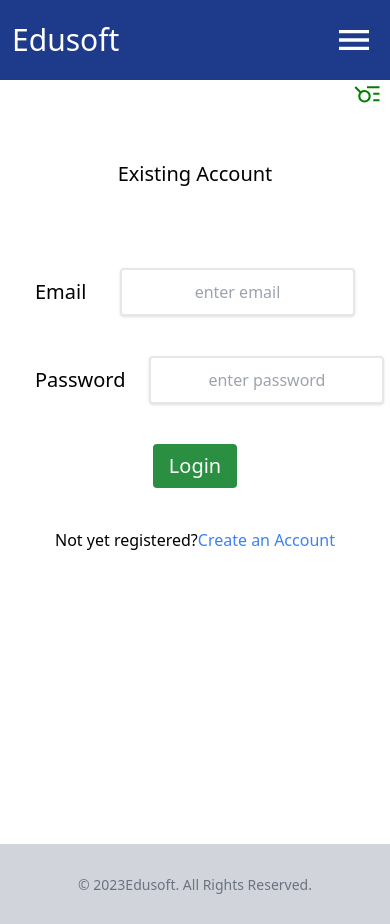
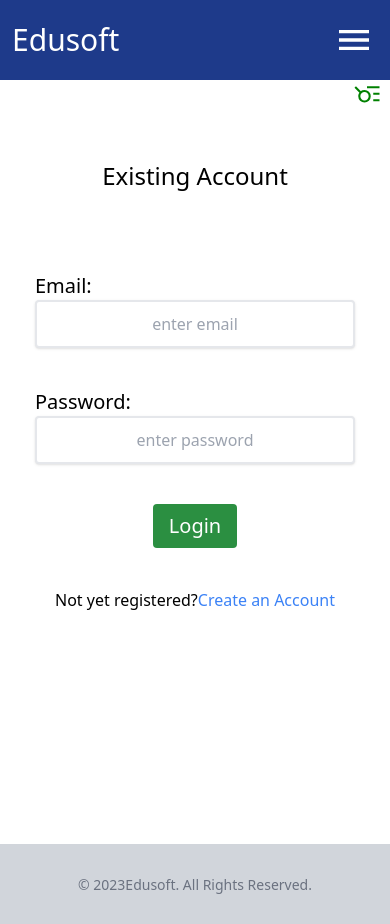
Before and after one commit to Nwaigba66/Edusoft-website---FrontEnd, a Next.js app: page /auth/login in a window 390 px wide. Built offline with nearby package versions, Linux system fonts and the light colour scheme; no server answers.

Commit message:
styles: fix consultation page for mobile responsiveness

```diff
--- /dev/null
+++ b/src/app/auth/login/login.css
@@ -0,0 +1,7 @@
+@tailwind base;
+@tailwind components;
+@tailwind utilities;
+
+.login-group{
+	@apply flex flex-col md:flex-row w-full
+}
--- a/src/app/auth/login/page.tsx
+++ b/src/app/auth/login/page.tsx
@@ -5,6 +5,7 @@ import Link from 'next/link'
 import {useAppDispatch, useAppSelector } from '@/services/hooks'
 import {login} from '@/services/auth-slice'
 import { useRouter } from 'next/navigation'
+import './login.css'
 
 const initalLoginState = {
 	email:"",
@@ -60,16 +61,16 @@ function Login() {
 					alt="login to your account" />
 			</div>
 			<div className="flex flex-col items-center justify-center w-full h-full">
-				<h2 className="text-xl my-[5rem]  ">Existing Account</h2>
+				<h2 className="text-2xl my-[5rem]">Existing Account</h2>
 				{loginState.error && <div className="text-2xl text-red-500">{loginState.error}</div>}
 				<form onSubmit={handleLogin} className="login-form flex flex-col justify-around gap-10 w-80" action="">
-					<div className="flex items-center gap-2">
-						<label className="flex-1" htmlFor="email">Email</label>
-						<input onChange={handleInput} name="email" className="flex-2 ml-4" id='email' type="text" placeholder="enter email" />
+					<div className="login-group">
+						<label className="" htmlFor="email">Email:</label>
+						<input onChange={handleInput} name="email" className="md:ml-auto md:w-[15rem]" id='email' type="text" placeholder="enter email" />
 					</div>
-					<div className="flex items-center gap-2">
-						<label className="flex-1" htmlFor="password">Password</label>
-						<input  onChange={handleInput} name="password" className="flex-2 ml-4" id='password' type="password" placeholder="enter password"/>
+					<div className="login-group">
+						<label className="" htmlFor="password">Password:</label>
+						<input  onChange={handleInput} name="password" className="md:ml-auto md:w-[15rem]" id='password' type="password" placeholder="enter password"/>
 					</div>
 
 					<div className="flex justify-center">
--- a/src/app/auth/registration/page.tsx
+++ b/src/app/auth/registration/page.tsx
@@ -158,7 +158,7 @@ function Registration() {
 					})}
 
 					<div className="flex justify-center">
-						<button className="py-2 px-4 bg-button text-white text-xl rounded">Complete Registration</button>
+						<button type="submit" className="py-2 px-4 bg-button text-white text-xl rounded">Complete Registration</button>
 					</div>
 					<div className="flex justify-center nowrap w-full mb-10">
 						Have an Account? <Link className="text-blue-500" href="/auth/login">Login to  your Account</Link>
--- /dev/null
+++ b/src/app/consultation/consultation.css
@@ -0,0 +1,12 @@
+@tailwind base;
+@tailwind components;
+@tailwind utilities;
+
+
+.consultation-form label{
+  @apply text-xl;
+}
+.consultation-form input,
+.consultation-form select{
+  @apply border-solid border-2 h-[3rem] rounded text-center shadow;
+}
--- a/src/app/consultation/page.tsx
+++ b/src/app/consultation/page.tsx
@@ -1,8 +1,7 @@
 import React from 'react'
 import { text } from 'stream/consumers'
 import Image from 'next/image'
-import { Container, Input } from 'postcss'
-import { type } from 'os'
+import './consultation.css'
 
 interface FormProps {
   name:string
@@ -42,26 +41,25 @@ const initialFormState : {
 }
 function Consultation() {
   return (
-    <div className='items-center justify-center w-full h-full bg-pink-220'>
+    <div className='flex flex-col w-full h-full'>
 
-     <div className='flex flex-col justify-center items-center mt-10'>
-        <h1  className='item-center text-xl'>{`YES WE'RE HAPPY YOU'RE HERE`}</h1>
+     <div className='flex flex-col justify-center items-center '>
+        <h1  className='mt-10 item-center text-2xl'>{`YES WE'RE HAPPY YOU'RE HERE`}</h1>
         <h1 className='text-xl font-light'>take the Action</h1>
 
         <h1>SCROLL DOWN TO BOOK</h1>
      </div>
 
-     <div className="flex flex-row mt-8 items-center ">
-        <div className="flex flex-col items-center justify-center w-full h-full">
+    <div className="flex flex-col px-10  m-10 md:mx-8 md:px-6 lg:px-30 justify-center bg-booking rounded-3xl">
+       <h1 className='text-center text-2xl my-[3rem]'>BOOK CONSULTATION</h1>
+      <form className='consultation-form flex flex-col gap-4 lg:px-20 justify-around' action="">
 
-          <form className='consultation-form flex flex-col justify-around items-center rounded-3xl bg-booking gap-7 w-[50rem]' action="">
-            <h1 className='text-2xl my-[3rem]'>BOOK CONSULTATION</h1>
         {Object.keys(initialFormState).map((key)=>{
           const {name, type, option} = initialFormState[key];
-              return <div key={key} className="flex flex-col md:flex-row items-center">
-                <label className="w-full md:w-32" htmlFor={key}>{name}:</label>
-                {!option && <input className="w-full md:w-64" id={key} type={type} placeholder={`Enter ${name}`} required/>}
-                {option && <select className="w-full md:w-64" name={key} id={key}>
+          return <div key={key} className="flex flex-col md:flex-row items-center w-full">
+            <label className="w-full " htmlFor={key}>{name}:</label>
+            {!option && <input className="w-full" id={key} type={type} placeholder={`Enter ${name}`} required/>}
+            {option && <select className="w-full" name={key} id={key}>
               {option.map(itm=><option key={itm} value={itm}>{itm}</option>)}
               </select>}
           </div>
@@ -73,7 +71,6 @@ function Consultation() {
       </form>
     </div>
   </div>
-  </div>
   )
 }
 export default Consultation
--- a/src/app/globals.css
+++ b/src/app/globals.css
@@ -51,12 +51,7 @@ body {
 .registration-form select{
   @apply border-solid border-2 h-[3rem] rounded text-center shadow;
 }
-.consultation-form label{
-  @apply text-xl;
-}
-.consultation-form input{
-  @apply border-solid border-2 h-[3rem] rounded text-center shadow;
-}
+
 .form-group{
   display: grid;
   grid-template-columns: 1fr 2fr;
--- a/src/components/SideBar/index.tsx
+++ b/src/components/SideBar/index.tsx
@@ -75,7 +75,7 @@ export default function SideBar({displaySearch, toggleSidebar}:{
             </select>
         </div>
 
-        <button className="bg-button text-white">Submit</button>
+        <button className="bg-button text-white text-lg p-2">Search For Course</button>
       </form>
     </div>
   );
```
Lines whose indentation alone changed are shown as unchanged.
